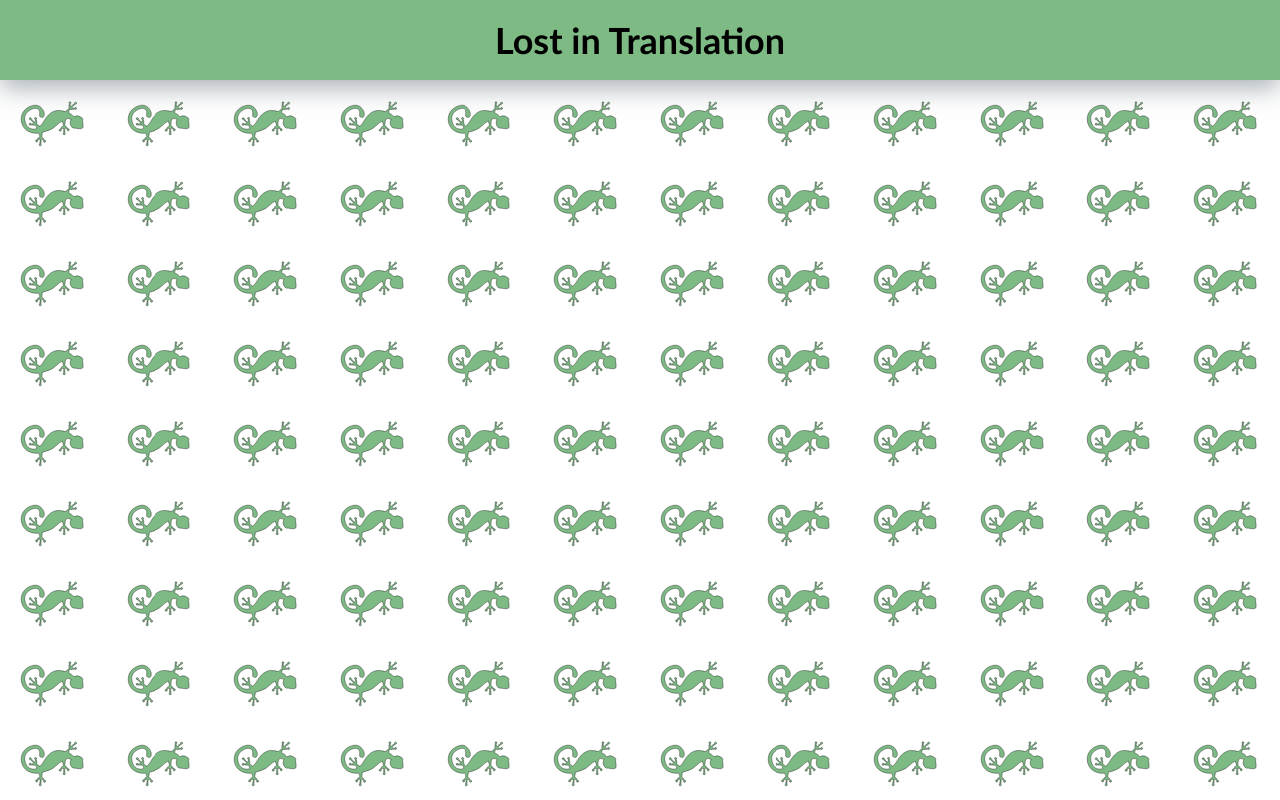
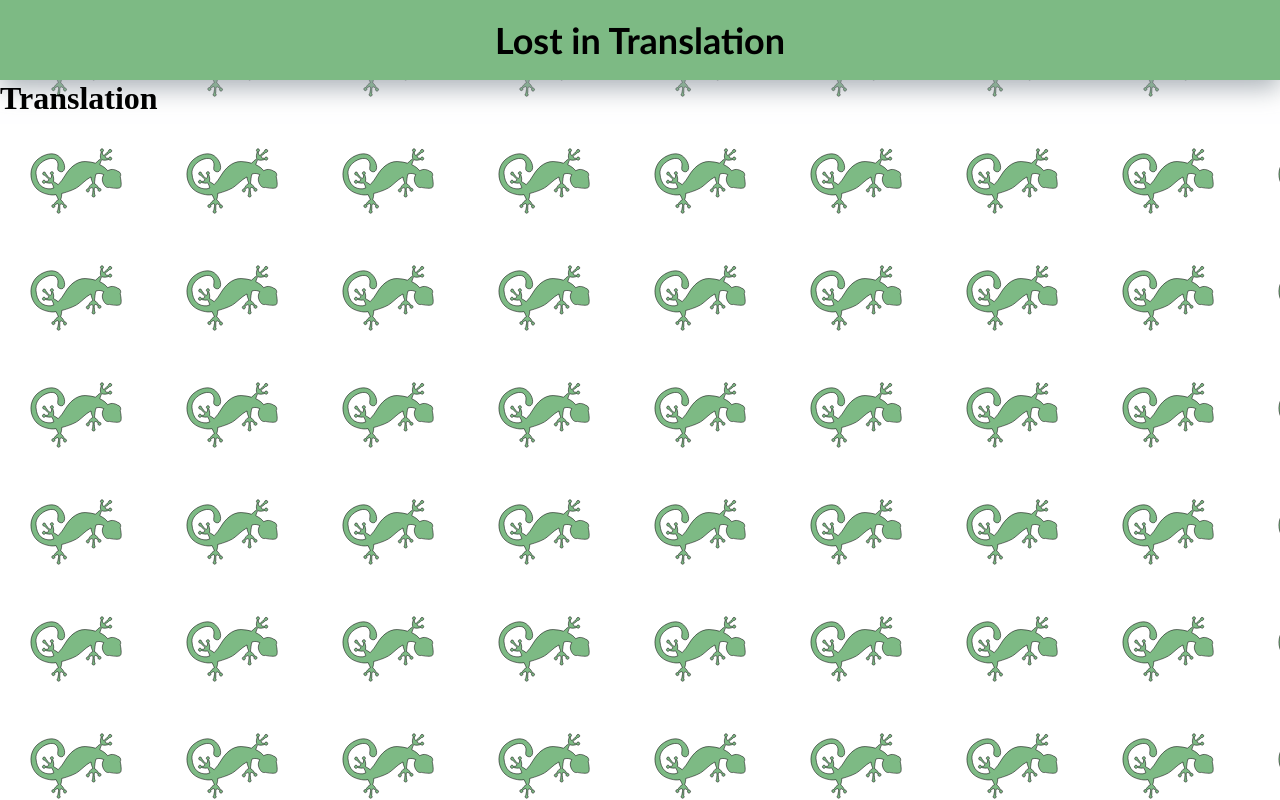
Before and after one commit to VeronicaAndersen/ExperisLostInTranslation, a React (Create React App) app: page /translation in a window 1280 px wide. Built offline with nearby package versions, Linux system fonts and the light colour scheme.

Commit message:
Added Login, Transaltion & Profile 'pages'

```diff
--- a/src/App.js
+++ b/src/App.js
@@ -1,12 +1,24 @@
 import './App.css';
+import Login from './View/Login';
+import Translation from './View/Translation';
+import Profile from './View/Profile';
+import { BrowserRouter, Route, Routes } from 'react-router-dom';
 
 function App() {
   return (
+    <BrowserRouter>
     <div className="App">
       <header className = "header">
         <h1>Lost in Translation</h1>
       </header>
+      <Routes>
+        <Route path='/' element={<Login />}/>
+        <Route path='/translation' element={<Translation />}/>
+        <Route path='/profile' element={<Profile />}/>
+      </Routes>
     </div>
+    </BrowserRouter>
+
   );
 }
 
--- /dev/null
+++ b/src/View/Login.js
@@ -0,0 +1,10 @@
+const Login = () => {
+
+    return (
+        <>
+            <h1> Login </h1>
+        </>
+    )
+}
+
+export default Login;
--- /dev/null
+++ b/src/View/Profile.js
@@ -0,0 +1,10 @@
+const Profile = () => {
+
+    return (
+        <>
+            <h1> Profile </h1>
+        </>
+    )
+}
+
+export default Profile;
--- /dev/null
+++ b/src/View/Translation.js
@@ -0,0 +1,10 @@
+const Translation = () => {
+
+    return (
+        <>
+            <h1> Translation </h1>
+        </>
+    )
+}
+
+export default Translation;
```
